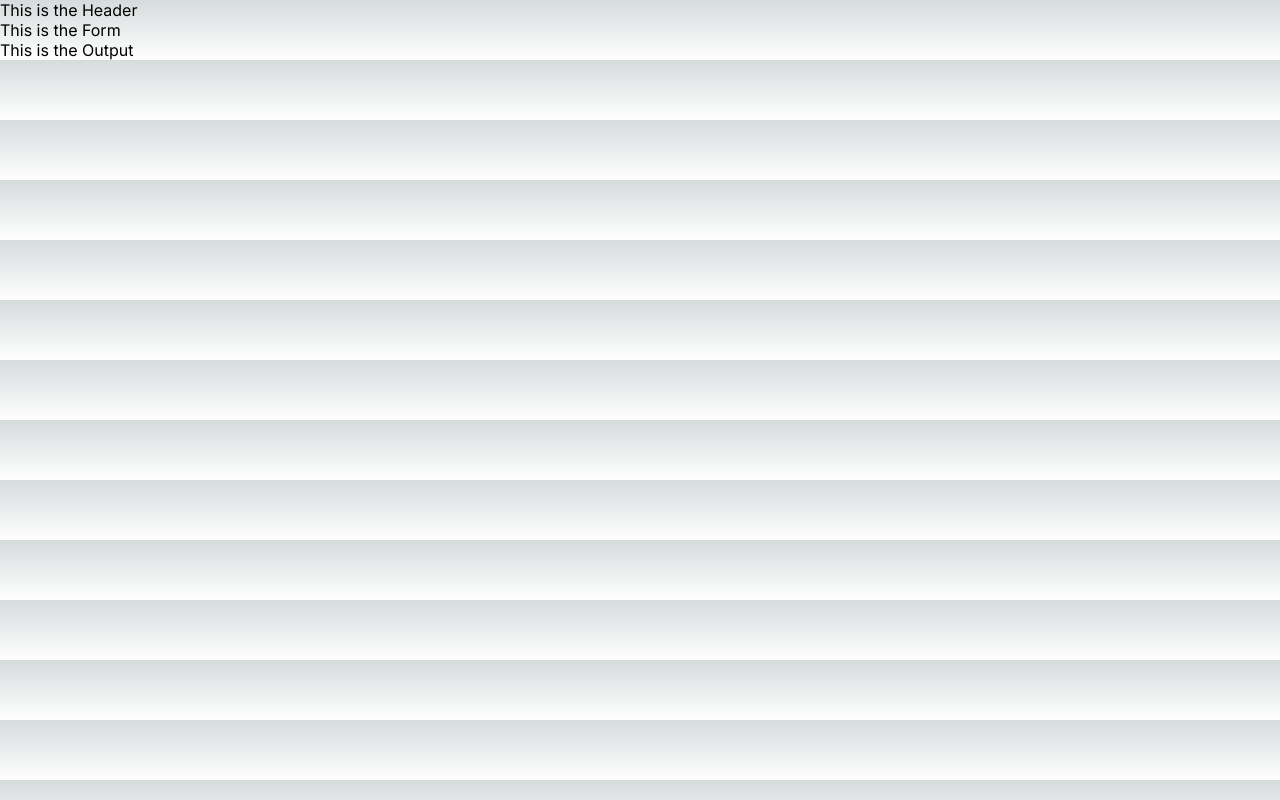
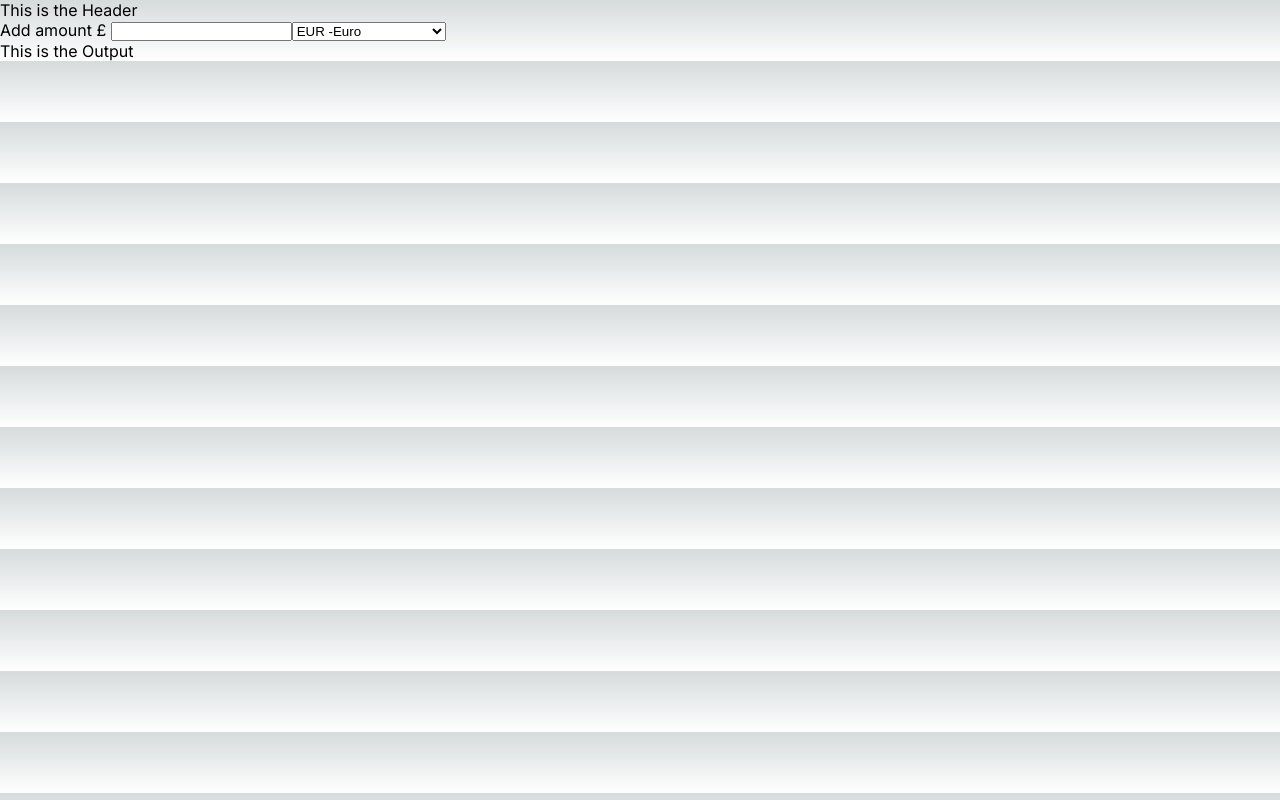
Before and after one commit to carey-andrew/bc15-w11-hackathon-next-js-week11team8, a Next.js app in the folder currency-convertor/: page / in a window 1280 px wide. Built offline with nearby package versions, Linux system fonts and the light colour scheme.

Commit message:
form scheleton done, functionality needs to be added

```diff
--- a/currency-convertor/app/components/Form.js
+++ b/currency-convertor/app/components/Form.js
@@ -1,7 +1,15 @@
-
-export default function Form(){
-    return (
-        <div>This is the Form</div>
-    )
-
+export default function Form() {
+  return (
+    <form>
+      <label>Add amount £ </label>
+      <input></input>
+      <select name="currency" id="currency">
+        <option value="euro">EUR -Euro</option>
+        <option value="us dollar">USD -US dollar</option>
+        <option value="canadian dollar">CAD -Canadian dollar</option>
+        <option value="australian dollar">AUD -Australian dollar</option>
+        <option value="indian rupee">INR -Indian rupee</option>
+      </select>
+    </form>
+  );
 }
```
